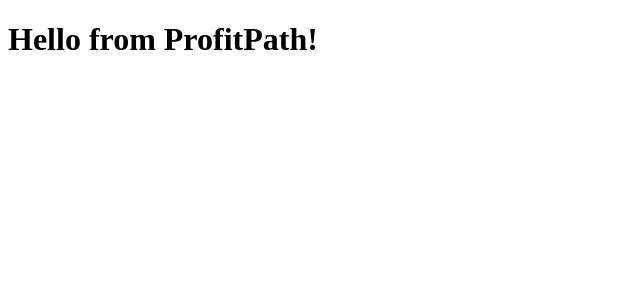
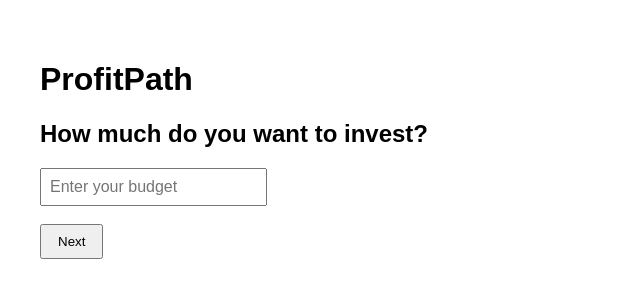
Before and after one commit to Riannadee2012/profitpath, a React (Create React App) app: page / in a window 1280 px wide. Shown: the top 300 px of the page, without its empty margins (0-640 px from the left). Built offline with nearby package versions, Linux system fonts and the light colour scheme.

Commit message:
Update App.js

```diff
--- a/src/App.js
+++ b/src/App.js
@@ -1,9 +1,108 @@
-import React from 'react';
+import React, { useState } from 'react';
 
 function App() {
+  const [step, setStep] = useState(1);
+  const [budget, setBudget] = useState('');
+  const [goal, setGoal] = useState('');
+  const [recommendations, setRecommendations] = useState([]);
+
+  const handleNext = () => {
+    if (step === 2) {
+      generateRecommendations();
+    }
+    setStep(step + 1);
+  };
+
+  const generateRecommendations = () => {
+    const parsedBudget = parseFloat(budget);
+    if (isNaN(parsedBudget)) return;
+
+    const results = [];
+
+    if (parsedBudget >= 5000) {
+      results.push({
+        title: 'Rent a Car on Turo',
+        description: 'Buy a reliable SUV for $8,000 and earn ~$650/month renting on Turo.',
+        type: 'Cash Flow',
+      });
+    }
+
+    if (parsedBudget >= 20000) {
+      results.push({
+        title: 'Buy an Airbnb Property',
+        description: 'Put $20K down on a $100K house and generate $1,200/month gross rent.',
+        type: 'Equity + Income',
+      });
+    }
+
+    if (parsedBudget >= 1000) {
+      results.push({
+        title: 'Buy a Website on Flippa',
+        description: 'Purchase a small content site making $100/month for ~$1,500.',
+        type: 'Digital Asset',
+      });
+    }
+
+    if (results.length === 0) {
+      results.push({
+        title: 'Start with Digital Products',
+        description: 'Use $500 to create and sell an eBook or course on Gumroad.',
+        type: 'Low Cost Start',
+      });
+    }
+
+    setRecommendations(results);
+  };
+
   return (
-    <div>
-      <h1>Hello from ProfitPath!</h1>
+    <div style={{ padding: '2rem', fontFamily: 'Arial, sans-serif' }}>
+      <h1>ProfitPath</h1>
+
+      {step === 1 && (
+        <div>
+          <h2>How much do you want to invest?</h2>
+          <input
+            type="number"
+            value={budget}
+            onChange={(e) => setBudget(e.target.value)}
+            placeholder="Enter your budget"
+            style={{ padding: '0.5rem', fontSize: '1rem' }}
+          />
+          <br /><br />
+          <button onClick={handleNext} style={{ padding: '0.5rem 1rem' }}>Next</button>
+        </div>
+      )}
+
+      {step === 2 && (
+        <div>
+          <h2>What's your goal?</h2>
+          <select
+            value={goal}
+            onChange={(e) => setGoal(e.target.value)}
+            style={{ padding: '0.5rem', fontSize: '1rem' }}
+          >
+            <option value="">Select a goal</option>
+            <option value="cashflow">Fast Cash Flow</option>
+            <option value="equity">Build Equity</option>
+            <option value="passive">Passive Income</option>
+          </select>
+          <br /><br />
+          <button onClick={handleNext} style={{ padding: '0.5rem 1rem' }}>See Results</button>
+        </div>
+      )}
+
+      {step === 3 && (
+        <div>
+          <h2>Top Opportunities</h2>
+          {recommendations.map((rec, index) => (
+            <div key={index} style={{ border: '1px solid #ccc', padding: '1rem', marginBottom: '1rem' }}>
+              <h3>{rec.title}</h3>
+              <p>{rec.description}</p>
+              <strong>Type: {rec.type}</strong>
+            </div>
+          ))}
+        </div>
+      )}
     </div>
   );
 }
```
